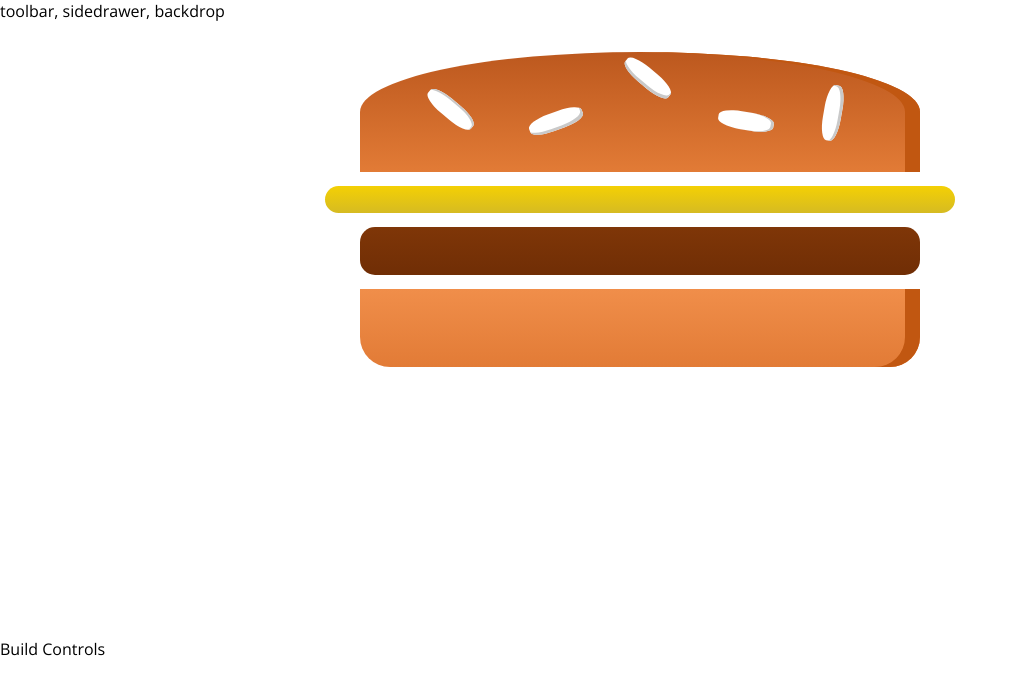
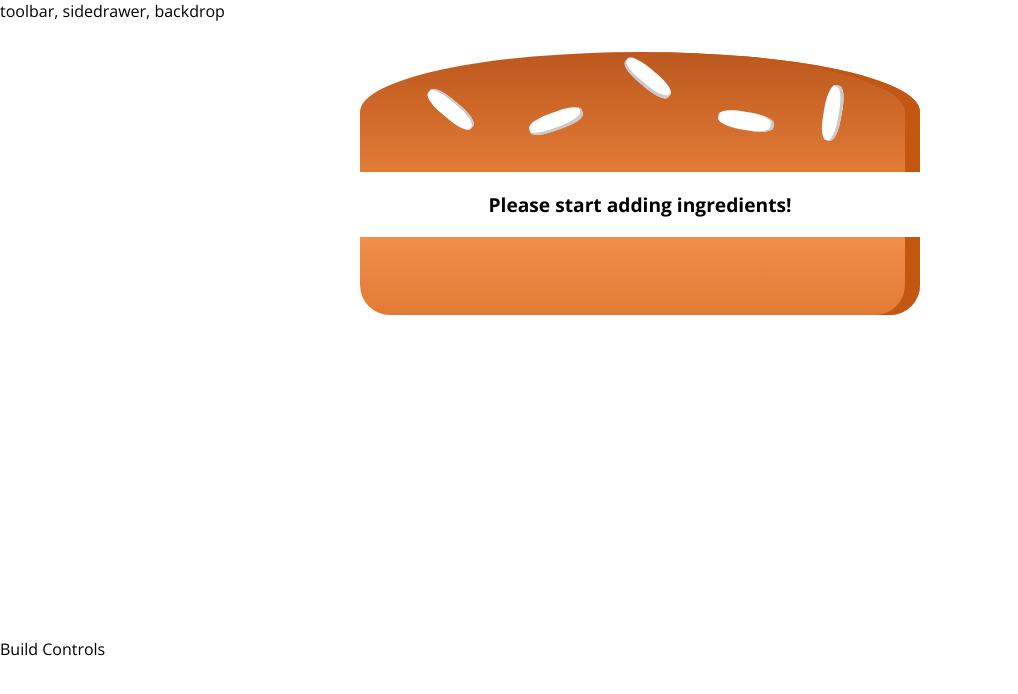
Before and after one commit to lchan217/burger-builder-codealong, a React app: page / in a window 1280 px wide. Shown: the top 694 px of the page, without its empty margins (0-1018 px from the left). Built offline with nearby package versions, Linux system fonts and the light colour scheme.

Commit message:
add ingredients

```diff
--- a/src/components/Burger/Burger.js
+++ b/src/components/Burger/Burger.js
@@ -3,11 +3,23 @@
 import BurgerIngredient from './BurgerIngredient/BurgerIngredient'
 
 const burger = (props) => {
+  let transformedIngredients = Object.keys(props.ingredients)
+    .map(igKey =>{
+      return [...Array(props.ingredients[igKey])].map((_, i) => {
+        return <BurgerIngredient key={igKey + i} type={igKey}/>
+      });
+    })
+    .reduce((arr, el) => {
+      return arr.concat(el)
+    }, []);
+
+    if(transformedIngredients.length === 0 ){
+      transformedIngredients = <p>Please start adding ingredients!</p>
+    }
   return(
     <div className={classes.Burger}>
       <BurgerIngredient type="bread-top"/>
-      <BurgerIngredient type="cheese"/>
-      <BurgerIngredient type="meat"/>
+      {transformedIngredients}
       <BurgerIngredient type="bread-bottom"/>
     </div>
   );
--- a/src/containers/BurgerBuilder/BurgerBuilder.js
+++ b/src/containers/BurgerBuilder/BurgerBuilder.js
@@ -3,15 +3,21 @@
 import Burger from '../../components/Burger/Burger'
 
 class BurgerBuilder extends Component {
-  // state = {
-  //   ingredients: {},
-  //   purchased: false,
-  //   price: 0
-  // }
+  state = {
+    ingredients: {
+      salad: 0,
+      bacon: 0,
+      cheese: 0,
+      meat: 0
+    },
+    purchased: false,
+    price: 0
+  }
+
   render() {
     return (
       <Aux>
-        <Burger />
+        <Burger ingredients={this.state.ingredients}/>
         <div>Build Controls</div>
       </Aux>
     );
```
